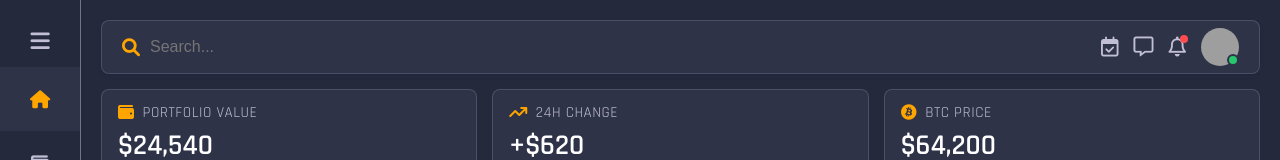
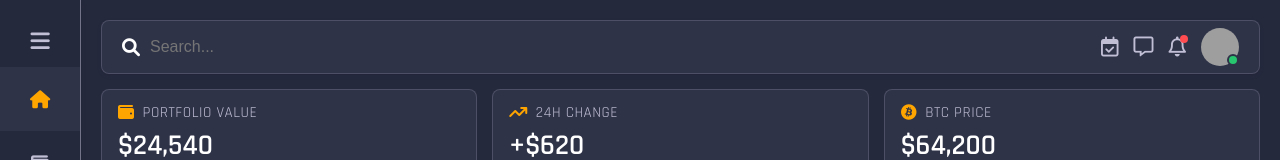
Before and after one commit to joseph-johnson27001/crypto-dashboard, a Vue app: page / in a window 1280 px wide. Shown: the top 160 px of the page. Built offline with nearby package versions, Linux system fonts and the light colour scheme; grey boxes are pictures that could not be loaded.

Commit message:
Icon colour

```diff
--- a/src/components/UI/TopCard.vue
+++ b/src/components/UI/TopCard.vue
@@ -58,7 +58,7 @@ export default {
 }
 
 .search-area i {
-  color: orange;
+  color: white;
   font-size: 18px;
 }
 
```
